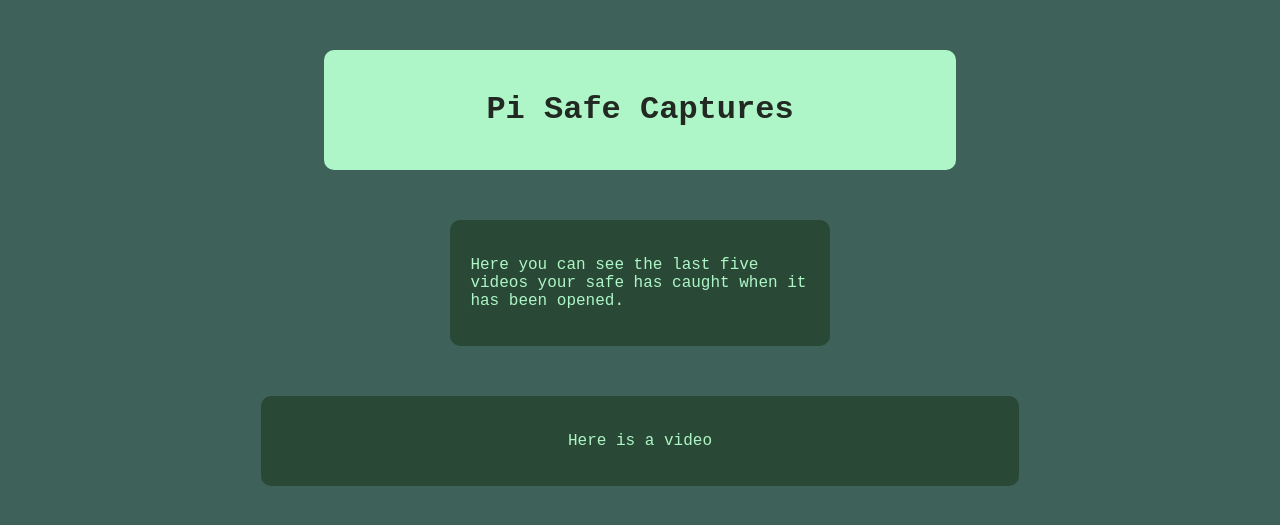
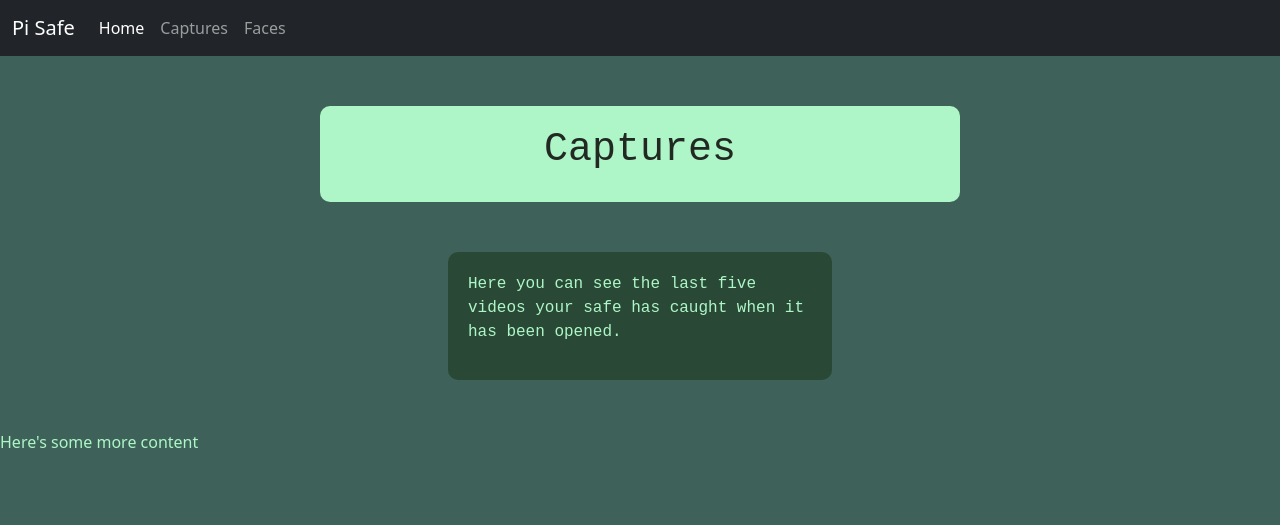
Before and after one commit to Abhinavfat/crestwebsite, a Flask app: page /captures in a window 1280 px wide. Shown: the top 525 px of the page. Run offline with Flask 2, Linux system fonts and the light colour scheme.

Commit message:
Added nav bar

```diff
--- a/app.py
+++ b/app.py
@@ -1,4 +1,4 @@
-from flask import Flask, render_template
+from flask import Flask, render_template, url_for
 
 app = Flask(__name__)
 
@@ -12,7 +12,7 @@ def captures():
 
 @app.route("/faces")
 def faces():
-    return "Faces"
+    return render_template("faces.html")
 
 if __name__ == '__main__':
-    app.run()
+    app.run(debug=True)
--- a/static/styles/videostyle.css
+++ /dev/null
@@ -1,40 +0,0 @@
-body{
-    background-color: #3e6259;
-}
-
-h1{
-    text-align: center;
-    color:#212922;
-    font-family:'Courier New', Courier, monospace;
-}
-
-.title{
-    background-color: #AEF6C7;
-    display:block;
-    margin: 50px 25%;
-    padding: 20px;
-    border-radius: 10px;
-}
-
-.intro{
-    background-color:#294936;
-    display:block;
-    margin: 50px 35%;
-    padding: 20px 20px;
-    border-radius: 10px;
-    font-family:'Courier New', Courier, monospace;
-}
-
-p{
-    color: #AEF6C7;
-}
-
-.video{
-    background-color:#294936;
-    display:block;
-    margin: 50px 20%;
-    padding: 20px 20px;
-    border-radius: 10px;
-    font-family:'Courier New', Courier, monospace;
-    text-align:center;
-}
--- /dev/null
+++ b/templates/base.html
@@ -0,0 +1,50 @@
+<!DOCTYPE html>
+<html lang="en">
+<head>
+    <meta charset="UTF-8">
+    <meta http-equiv="X-UA-Compatible" content="IE=edge">
+    <meta name="viewport" content="width=device-width, initial-scale=1.0">
+    <title>Pi Safe</title>
+    <link href="https://cdn.jsdelivr.net/npm/bootstrap@5.1.3/dist/css/bootstrap.min.css" rel="stylesheet" integrity="sha384-1BmE4kWBq78iYhFldvKuhfTAU6auU8tT94WrHftjDbrCEXSU1oBoqyl2QvZ6jIW3" crossorigin="anonymous">
+    <link href="static/styles/style.css" rel="stylesheet">
+</head>
+<body>
+
+    <nav class="navbar navbar-expand-lg navbar-dark bg-dark">
+        <div class="container-fluid">
+          <a class="navbar-brand" href="{{ url_for('home') }}">Pi Safe</a>
+          <button class="navbar-toggler" type="button" data-bs-toggle="collapse" data-bs-target="#navbarNav" aria-controls="navbarNav" aria-expanded="false" aria-label="Toggle navigation">
+            <span class="navbar-toggler-icon"></span>
+          </button>
+          <div class="collapse navbar-collapse" id="navbarNav">
+            <ul class="navbar-nav">
+              <li class="nav-item">
+                <a class="nav-link active" aria-current="page" href="{{ url_for('home') }}">Home</a>
+              </li>
+              <li class="nav-item">
+                <a class="nav-link" href="{{ url_for('captures') }}">Captures</a>
+              </li>
+              <li class="nav-item">
+                <a class="nav-link" href="{{ url_for('faces') }}">Faces</a>
+              </li>
+            </ul>
+          </div>
+        </div>
+    </nav>
+
+    <div class="title">
+        <h1>
+            <str>{% block title %}{% endblock title %}</str>
+        </h1>
+    </div>
+
+    <div class="intro">
+        <p>{% block intro %}{% endblock intro %}</p>
+    </div>
+
+    {% block content%}
+    {% endblock content %}
+
+    <script src="https://cdn.jsdelivr.net/npm/bootstrap@5.1.3/dist/js/bootstrap.bundle.min.js" integrity="sha384-ka7Sk0Gln4gmtz2MlQnikT1wXgYsOg+OMhuP+IlRH9sENBO0LRn5q+8nbTov4+1p" crossorigin="anonymous"></script>
+</body>
+</html>
--- /dev/null
+++ b/templates/faces.html
@@ -0,0 +1,6 @@
+{% extends "base.html" %}
+{% block title %}Faces{% endblock %}
+{% block intro %}Here you can manage which faces the safe will automatically unlock for.{% endblock %}
+{% block content %}
+    <p>Here's some content</p>
+{% endblock %}
--- a/templates/videos.html
+++ b/templates/videos.html
@@ -1,23 +1,6 @@
-<!DOCTYPE html>
-<html lang="en">
-<head>
-    <meta charset="UTF-8">
-    <meta http-equiv="X-UA-Compatible" content="IE=edge">
-    <meta name="viewport" content="width=device-width, initial-scale=1.0">
-    <title>Pi Safe Captures</title>
-    <link rel="stylesheet" href="static/styles/videostyle.css">
-</head>
-<body>
-    <div class="title">
-        <h1>Pi Safe Captures</h1>
-    </div>
-
-    <div class="intro">
-        <p>Here you can see the last five videos your safe has caught when it has been opened.</p>
-    </div>
-
-    <div class="video">
-        <p>Here is a video</p>
-    </div>
-</body>
-</html>
+{% extends "base.html" %}
+{% block title %}Captures{% endblock %}
+{% block intro %}Here you can see the last five videos your safe has caught when it has been opened.{% endblock %}
+{% block content %}
+    <p>Here's some more content</p>
+{% endblock %}
```
Also changed, not shown: templates/index.html (+5 -30 lines).
